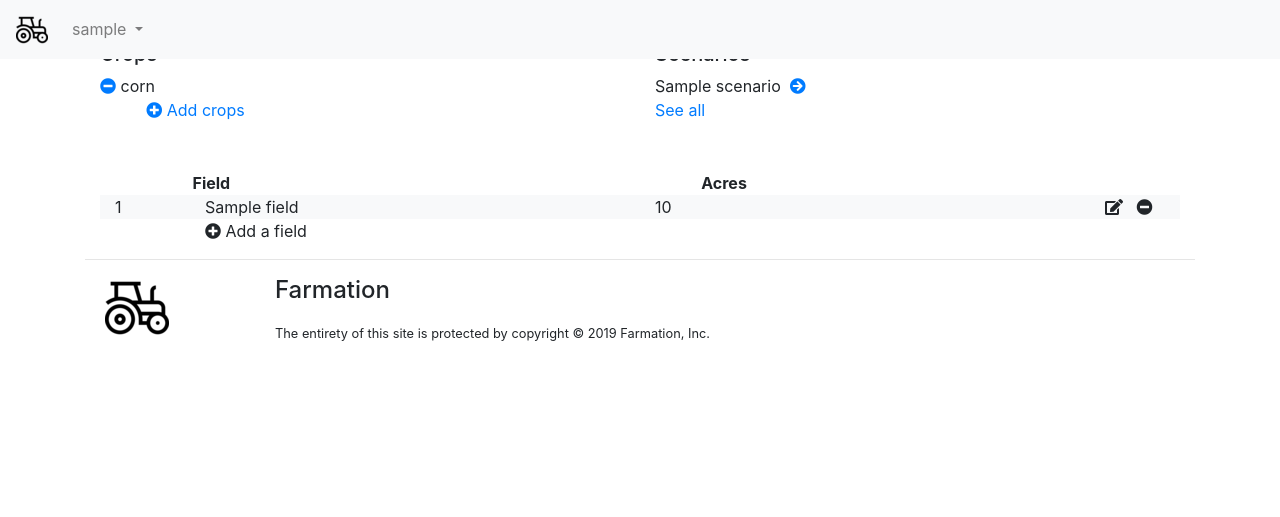
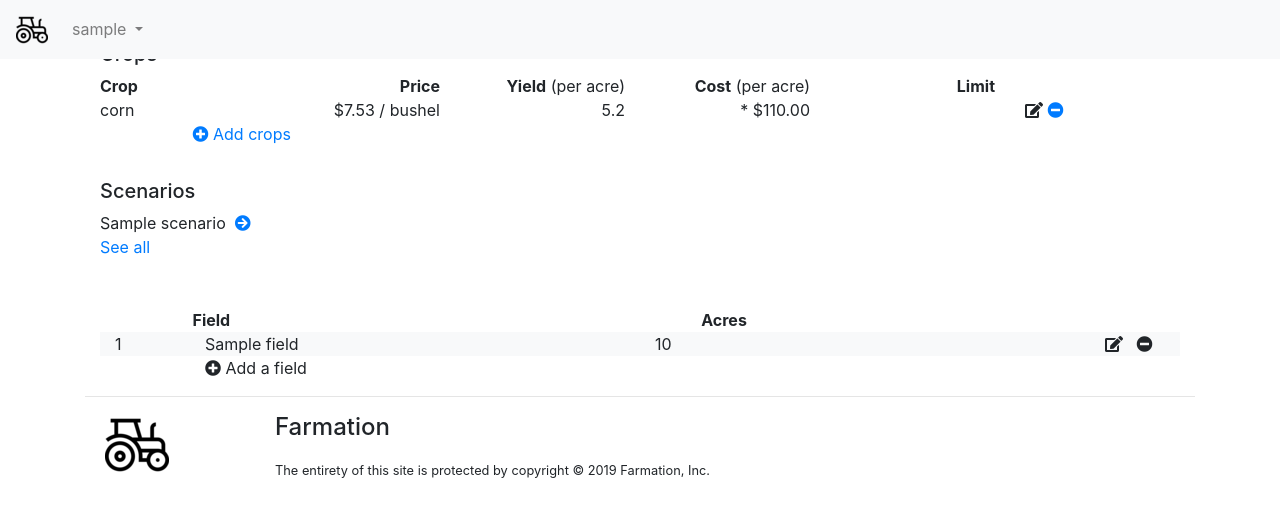
Before and after one commit to vin0110/farmation, a Django app: page /farm/1/ in a window 1280 px wide. Shown: the top 517 px of the page. Run offline with Django 3.2, Linux system fonts and the light colour scheme; a user stored in the database is signed in; data comes from the database, SQL or seed files in the repository; both versions use the stored data as it was after the commit; tables that the repository leaves empty hold one stand-in row (values such as "Sample post"); some libraries are stand-ins or nearby versions.

Commit message:
added crop details for farm page

```diff
--- a/farm/admin.py
+++ b/farm/admin.py
@@ -10,6 +10,7 @@ class FarmAdmin(admin.ModelAdmin):
 def farm_user(field):
     return field.farm.user
 
+
 @admin.register(Field)
 class FieldAdmin(admin.ModelAdmin):
     list_display = ('name', 'farm', farm_user, )
--- a/farm/models.py
+++ b/farm/models.py
@@ -37,9 +37,5 @@ class Field(models.Model):
         else:
             return str(self.id)
 
-    def farmUser(self):
-        '''for admin'''
-        return self.farm.user
-
     class Meta:
         pass
--- a/optimizer/models.py
+++ b/optimizer/models.py
@@ -23,6 +23,18 @@ class CropData(models.Model):
     # holds derived stats about prices and yields (tuple in json format)
     price_histo = models.CharField(max_length=2048, default='')
     yield_histo = models.CharField(max_length=2048, default='')
+
+    def mean_price(self):
+        if self.price_stats:
+            return json.loads(self.price_stats)['average']
+        else:
+            return None
+
+    def mean_yield(self):
+        if self.yield_stats:
+            return json.loads(self.yield_stats)['average']
+        else:
+            return None
 
     def save(self, *args, **kwargs):
         if self.prices:
@@ -106,6 +118,12 @@ class AbstractCrop(models.Model):
     yield_override = models.FloatField(default=1.0)
     cost_override = models.FloatField(default=0.0)
 
+    def isYieldOverride(self):
+        return self.yield_override != 1.0
+
+    def isCostOverride(self):
+        return self.cost_override != 0.0
+
     class Meta:
         abstract = True
         ordering = ('id', )
@@ -116,6 +134,19 @@ class Crop(AbstractCrop):
     scenario = models.ForeignKey(Scenario, on_delete=models.CASCADE,
                                  related_name='crops')
 
+    def farmcrop(self):
+        return self.scenario.farm.crops.get(data=self.data)
+
+    def net_yield(self):
+        return self.data.mean_yield() *\
+            self.yield_override *\
+            self.farmcrop().yield_override
+
+    def net_cost(self):
+        return self.data.cost +\
+            self.cost_override +\
+            self.farmcrop().cost_override
+
     def __str__(self):
         return "{}:{}".format(self.data.name, self.scenario.name)
 
@@ -124,6 +155,15 @@ class FarmCrop(AbstractCrop):
     '''crop that is allowed in this farm'''
     farm = models.ForeignKey('farm.Farm', on_delete=models.CASCADE,
                              related_name='crops')
+
+    def net_yield(self):
+        return self.data.mean_yield() * self.yield_override
+
+    def net_cost(self):
+        return self.data.cost + self.cost_override
+
+    def __str__(self):
+        return "{}:{}".format(self.data.name, self.farm.name)
 
 
 class PriceOverride(models.Model):
--- a/templates/farm/farm.html
+++ b/templates/farm/farm.html
@@ -1,4 +1,5 @@
 {% extends "base.html" %}
+{% load humanize %}
 
 {% block head_title %}Farm{% endblock %}
 
@@ -16,18 +17,65 @@
 <div class="container">
   <div class="row">
     <div class="col">
-      <div class="row">
-        <div class="col">
       <h5>Crops</h5>
     </div>
   </div>
+</div>
+
+<div class="container">
+  <div class="row">
+    <div class="col-sm">
+      <b>Crop</b>
+    </div>
+    <div class="col-sm" align="right">
+      <b>Price</b>
+    </div>
+    <div class="col-sm" align="right">
+      <b>Yield</b> (per acre)
+    </div>
+    <div class="col-sm" align="right">
+      <b>Cost</b> (per acre)
+    </div>
+    <div class="col-sm" align="right">
+      <b>Limit</b>
+    </div>
+    <div class="col-sm">
+    </div>
+  </div>
+</div>
+
+<div class="container">
   {% for crop in farm.crops.all %}
   <div class="row">
-        <div class="col">
+    <div class="col-sm">
+      {{ crop.data.name }}
+    </div>
+    <div class="col-sm" align="right">
+      ${{ crop.data.mean_price|floatformat:"2"|intcomma }}
+      / {{ crop.data.unit }}
+    </div>
+    <div class="col-sm" align="right">
+      {% if crop.isYieldOverride %}
+      *
+      {% endif %}
+      {{ crop.net_yield|floatformat:"1"|intcomma  }}
+    </div>
+    <div class="col-sm" align="right">
+      {% if crop.isCostOverride %}
+      *
+      {% endif %}
+      ${{ crop.net_cost|floatformat:"2"|intcomma }}
+    </div>
+    <div class="col-sm" align="right">
+
+    </div>
+    <div class="col-sm">
+      {# <a href="{% url "tbd" farm.id crop %}">#}
+        <i class="fas fa-edit"></i>
+      </a>
       <a href="{% url "farm:remove_crop" farm.id crop %}">
         <i class="fas fa-minus-circle"></i>
       </a>
-          {{ crop.data.name }}
     </div>
   </div>
   {% empty %}
@@ -46,8 +94,15 @@
       </a>
     </div>
   </div>
-    </div>      {# end left column #}
-    <div class="col">
+</div>
+
+<div class="container">
+  <div class="row">
+    <hr/>
+  </div>
+</div>
+
+<div class="container">
   <div class="row">
     <div class="col">
       <h5>Scenarios</h5>
@@ -71,8 +126,6 @@
       See all
     </a>
   </p>
-    </div>
-  </div>
 </div>
 
 <div class="container">
```
Also changed, not shown: fixtures/fake-cropdata.json (+12 -12 lines). Lines whose indentation alone changed are shown as unchanged.
